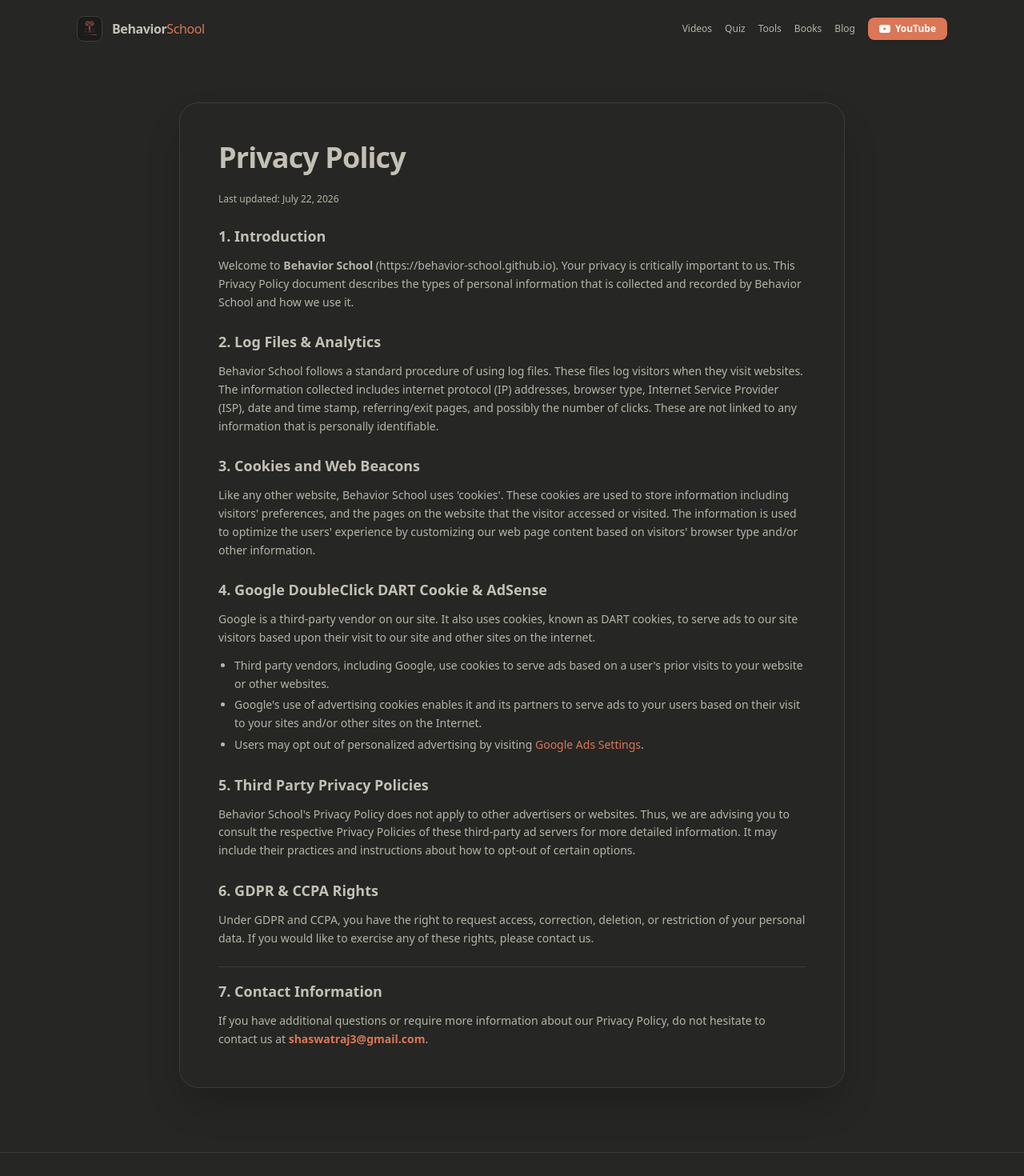
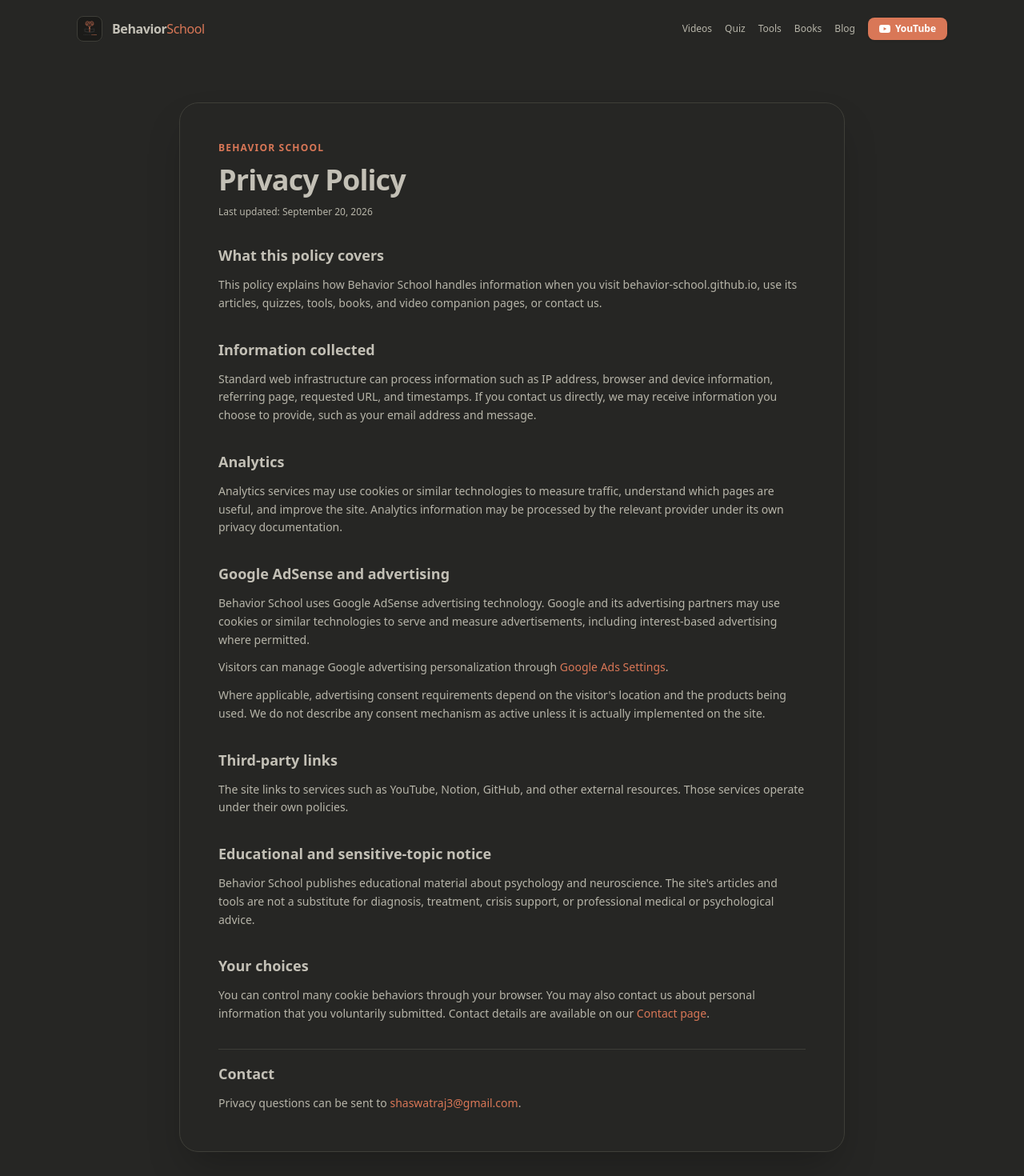
Before and after one commit to sh20raj-backup/behavior-school-behavior-school.github.io, a Next.js app: page /privacy in a window 1280 px wide. Shown: the top 1470 px of the page at 80% size. Built offline with nearby package versions, Linux system fonts and the light colour scheme.

Commit message:
Improve Behavior School privacy disclosure

```diff
--- a/app/privacy/page.tsx
+++ b/app/privacy/page.tsx
@@ -2,91 +2,102 @@ import type { Metadata } from "next";
 
 export const metadata: Metadata = {
   title: "Privacy Policy | Behavior School",
-  description: "Privacy Policy for Behavior School outlining data collection, cookies, Google AdSense compliance, and user rights.",
-  openGraph: {
-    title: "Privacy Policy | Behavior School",
-    description: "Privacy Policy for Behavior School.",
-    url: "https://behavior-school.github.io/privacy",
-    siteName: "Behavior School",
-  },
+  description: "How Behavior School handles analytics, cookies, advertising, contact information, and third-party services.",
+  alternates: { canonical: "https://behavior-school.github.io/privacy" },
+  robots: { index: true, follow: true },
 };
 
 export default function PrivacyPage() {
-  const jsonLdPrivacy = {
-    "@context": "https://schema.org",
-    "@type": "WebPage",
-    "name": "Privacy Policy",
-    "url": "https://behavior-school.github.io/privacy"
-  };
-
   return (
-    <>
-      <script
-        type="application/ld+json"
-        dangerouslySetInnerHTML={{ __html: JSON.stringify(jsonLdPrivacy) }}
-      />
     <main className="pt-32 pb-20 max-w-4xl mx-auto px-4 sm:px-6 lg:px-8">
-        <div className="bg-[var(--card)] p-8 sm:p-12 rounded-3xl border border-[var(--border)] shadow-2xl space-y-6 text-[var(--muted-foreground)] text-sm leading-relaxed">
-          <h1 className="text-3xl sm:text-4xl font-extrabold text-[var(--foreground)] tracking-tight">
-            Privacy Policy
-          </h1>
-          <p className="text-xs text-[var(--muted-foreground)]">Last updated: July 22, 2026</p>
+      <div className="bg-[var(--card)] p-8 sm:p-12 rounded-3xl border border-[var(--border)] shadow-2xl space-y-8 text-[var(--muted-foreground)] text-sm leading-relaxed">
+        <div>
+          <p className="text-xs uppercase tracking-widest font-bold text-[var(--primary)] mb-3">Behavior School</p>
+          <h1 className="text-3xl sm:text-4xl font-extrabold text-[var(--foreground)] tracking-tight">Privacy Policy</h1>
+          <p className="text-xs text-[var(--muted-foreground)] mt-3">Last updated: September 20, 2026</p>
+        </div>
 
         <section className="space-y-3">
-            <h2 className="text-lg font-bold text-[var(--foreground)]">1. Introduction</h2>
+          <h2 className="text-lg font-bold text-[var(--foreground)]">What this policy covers</h2>
           <p>
-              Welcome to <strong>Behavior School</strong> (https://behavior-school.github.io). Your privacy is critically important to us. This Privacy Policy document describes the types of personal information that is collected and recorded by Behavior School and how we use it.
+            This policy explains how Behavior School handles information when you visit
+            behavior-school.github.io, use its articles, quizzes, tools, books, and video
+            companion pages, or contact us.
           </p>
         </section>
 
         <section className="space-y-3">
-            <h2 className="text-lg font-bold text-[var(--foreground)]">2. Log Files & Analytics</h2>
+          <h2 className="text-lg font-bold text-[var(--foreground)]">Information collected</h2>
           <p>
-              Behavior School follows a standard procedure of using log files. These files log visitors when they visit websites. The information collected includes internet protocol (IP) addresses, browser type, Internet Service Provider (ISP), date and time stamp, referring/exit pages, and possibly the number of clicks. These are not linked to any information that is personally identifiable.
+            Standard web infrastructure can process information such as IP address, browser
+            and device information, referring page, requested URL, and timestamps. If you
+            contact us directly, we may receive information you choose to provide, such as
+            your email address and message.
           </p>
         </section>
 
         <section className="space-y-3">
-            <h2 className="text-lg font-bold text-[var(--foreground)]">3. Cookies and Web Beacons</h2>
+          <h2 className="text-lg font-bold text-[var(--foreground)]">Analytics</h2>
           <p>
-              Like any other website, Behavior School uses 'cookies'. These cookies are used to store information including visitors' preferences, and the pages on the website that the visitor accessed or visited. The information is used to optimize the users' experience by customizing our web page content based on visitors' browser type and/or other information.
+            Analytics services may use cookies or similar technologies to measure traffic,
+            understand which pages are useful, and improve the site. Analytics information
+            may be processed by the relevant provider under its own privacy documentation.
           </p>
         </section>
 
         <section className="space-y-3">
-            <h2 className="text-lg font-bold text-[var(--foreground)]">4. Google DoubleClick DART Cookie & AdSense</h2>
+          <h2 className="text-lg font-bold text-[var(--foreground)]">Google AdSense and advertising</h2>
           <p>
-              Google is a third-party vendor on our site. It also uses cookies, known as DART cookies, to serve ads to our site visitors based upon their visit to our site and other sites on the internet.
+            Behavior School uses Google AdSense advertising technology. Google and its
+            advertising partners may use cookies or similar technologies to serve and
+            measure advertisements, including interest-based advertising where permitted.
           </p>
-            <ul className="list-disc pl-5 space-y-1 text-[var(--muted-foreground)]">
-              <li>Third party vendors, including Google, use cookies to serve ads based on a user's prior visits to your website or other websites.</li>
-              <li>Google's use of advertising cookies enables it and its partners to serve ads to your users based on their visit to your sites and/or other sites on the Internet.</li>
-              <li>Users may opt out of personalized advertising by visiting <a href="https://www.google.com/settings/ads" target="_blank" rel="noopener noreferrer" className="text-[var(--primary)] hover:underline">Google Ads Settings</a>.</li>
-            </ul>
-          </section>
-
-          <section className="space-y-3">
-            <h2 className="text-lg font-bold text-[var(--foreground)]">5. Third Party Privacy Policies</h2>
           <p>
-              Behavior School's Privacy Policy does not apply to other advertisers or websites. Thus, we are advising you to consult the respective Privacy Policies of these third-party ad servers for more detailed information. It may include their practices and instructions about how to opt-out of certain options.
+            Visitors can manage Google advertising personalization through{" "}
+            <a href="https://adssettings.google.com/" target="_blank" rel="noopener noreferrer" className="text-[var(--primary)] hover:underline">
+              Google Ads Settings
+            </a>.
+          </p>
+          <p>
+            Where applicable, advertising consent requirements depend on the visitor's
+            location and the products being used. We do not describe any consent mechanism
+            as active unless it is actually implemented on the site.
           </p>
         </section>
 
         <section className="space-y-3">
-            <h2 className="text-lg font-bold text-[var(--foreground)]">6. GDPR & CCPA Rights</h2>
+          <h2 className="text-lg font-bold text-[var(--foreground)]">Third-party links</h2>
           <p>
-              Under GDPR and CCPA, you have the right to request access, correction, deletion, or restriction of your personal data. If you would like to exercise any of these rights, please contact us.
+            The site links to services such as YouTube, Notion, GitHub, and other external
+            resources. Those services operate under their own policies.
+          </p>
+        </section>
+
+        <section className="space-y-3">
+          <h2 className="text-lg font-bold text-[var(--foreground)]">Educational and sensitive-topic notice</h2>
+          <p>
+            Behavior School publishes educational material about psychology and neuroscience.
+            The site's articles and tools are not a substitute for diagnosis, treatment,
+            crisis support, or professional medical or psychological advice.
+          </p>
+        </section>
+
+        <section className="space-y-3">
+          <h2 className="text-lg font-bold text-[var(--foreground)]">Your choices</h2>
+          <p>
+            You can control many cookie behaviors through your browser. You may also contact
+            us about personal information that you voluntarily submitted. Contact details are
+            available on our <a href="/contact" className="text-[var(--primary)] hover:underline">Contact page</a>.
           </p>
         </section>
 
         <section className="space-y-3 pt-4 border-t border-[var(--border)]">
-            <h2 className="text-lg font-bold text-[var(--foreground)]">7. Contact Information</h2>
+          <h2 className="text-lg font-bold text-[var(--foreground)]">Contact</h2>
           <p>
-              If you have additional questions or require more information about our Privacy Policy, do not hesitate to contact us at <strong className="text-[var(--primary)]">shaswatraj3@gmail.com</strong>.
+            Privacy questions can be sent to <a href="mailto:shaswatraj3@gmail.com" className="text-[var(--primary)] hover:underline">shaswatraj3@gmail.com</a>.
           </p>
         </section>
       </div>
     </main>
-    </>
   );
 }
```
Lines whose indentation alone changed are shown as unchanged.
